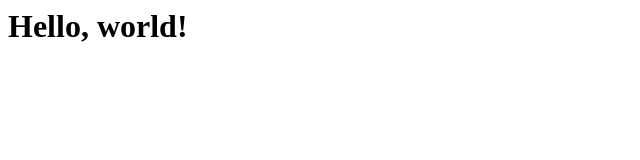
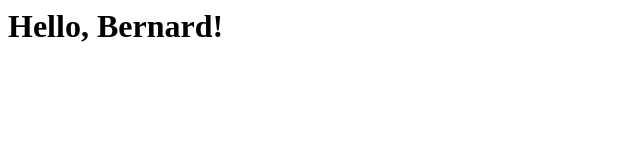
Before and after one commit to dvita/website, a plain HTML site: page index.html in a window 1280 px wide. Shown: the whole page, without its empty margins (0-640 px from the left). Drawn offline with Linux system fonts and the light colour scheme.

Commit message:
changed Hello, World! to Hello, Bernard!

```diff
--- a/index.html
+++ b/index.html
@@ -1,5 +1,5 @@
 <html>
 	<body>
-		<h1>Hello, world!</h1>
+		<h1>Hello, Bernard!</h1>
 	</body>
 </html>
```
